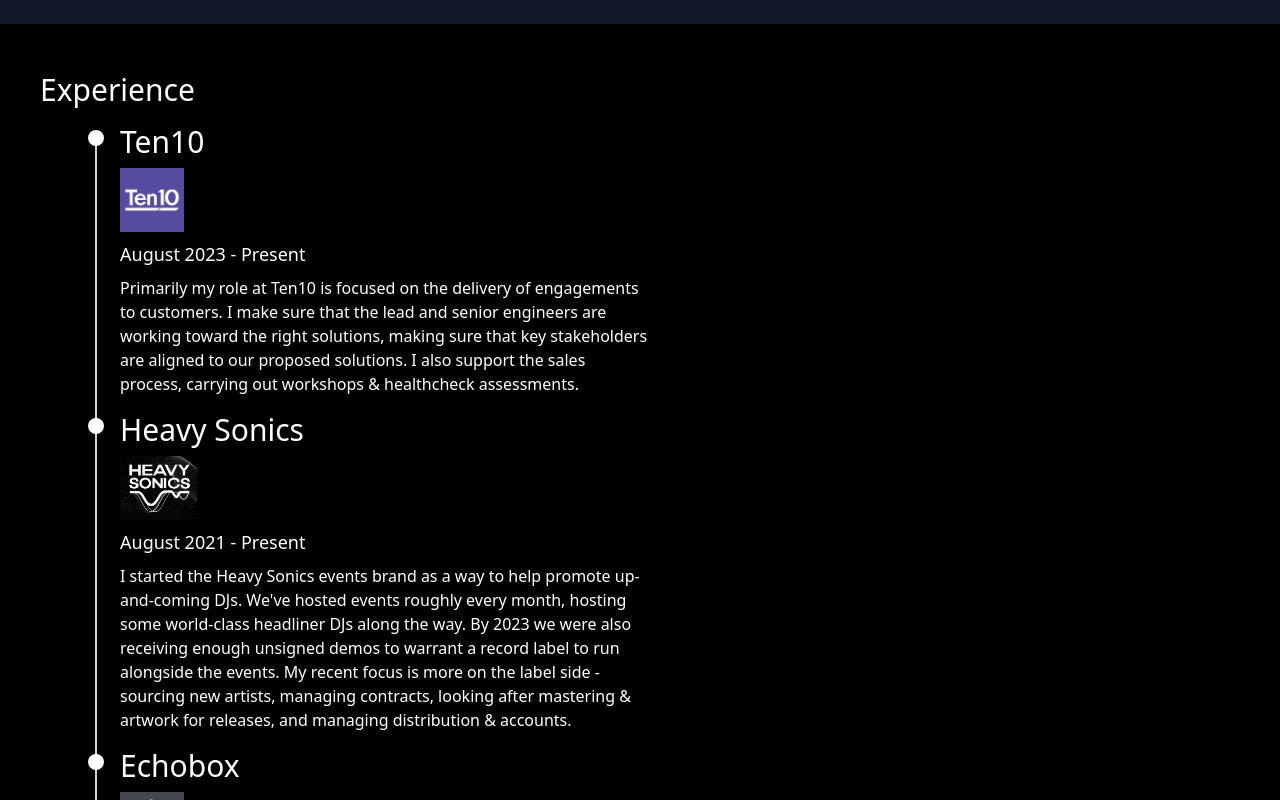
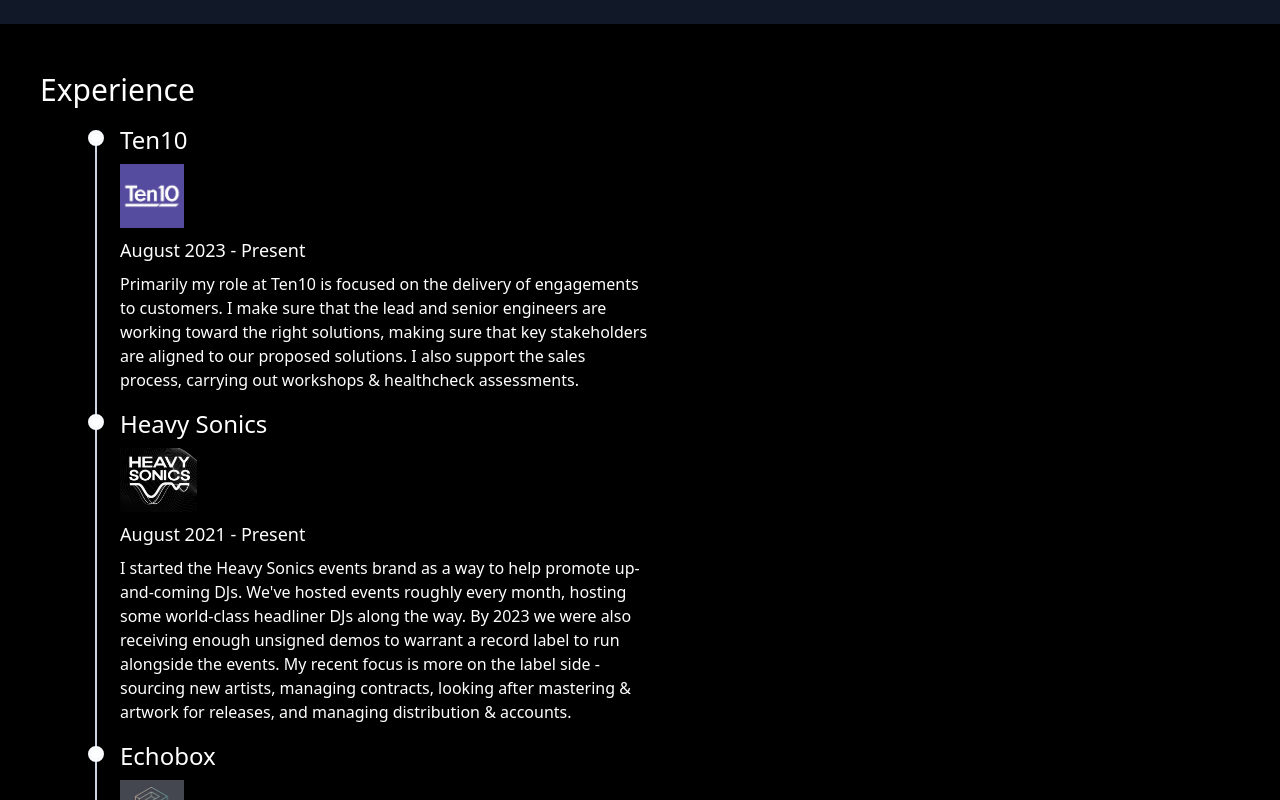
Before and after one commit to maxhayward/maxhayward.github.io, a Vue app: page / in a window 1280 px wide. Shown: the part 1580-2380 px from the top of the page. Built offline with nearby package versions, Linux system fonts and the light colour scheme.

Commit message:
fade-in for experience

```diff
--- a/src/assets/main.css
+++ b/src/assets/main.css
@@ -9,3 +9,9 @@
   padding: 0;
   /* overflow: hidden; */
 }
+
+.fade-in {
+  opacity: 0;
+  transition: 0.3s all ease-out;
+  transform: scale(0.8);
+}
--- a/src/components/ExperienceItem.vue
+++ b/src/components/ExperienceItem.vue
@@ -12,7 +12,7 @@
         class="flex flex-col sm:flex-row items-start group-last:before:hidden before:absolute before:left-2 sm:before:left-0 before:h-full before:px-px before:bg-slate-300 sm:before:ml-[3.5rem] before:self-start before:-translate-x-1/2 before:translate-y-3 after:absolute after:left-2 sm:after:left-0 after:w-2 after:h-2 after:bg-white after:border-4 after:box-content after:border-slate-50 after:rounded-full sm:after:ml-[3.5rem] after:-translate-x-1/2 after:translate-y-1.5"
       ></div>
       <div class="fade-in rounded-lg">
-        <p class="text-3xl">{{ props.company }}</p>
+        <p class="text-2xl">{{ props.company }}</p>
         <img v-if="props.image" :src="props.image" class="my-2 h-16" />
         <p class="text-lg">{{ props.dates }}</p>
         <p class="mt-2">{{ props.description }}</p>
--- a/src/views/HomeView.vue
+++ b/src/views/HomeView.vue
@@ -126,11 +126,3 @@
     </div>
   </main>
 </template>
-
-<style scoped>
-.fade-in {
-  opacity: 0;
-  transition: 0.3s all ease-out;
-  transform: scale(0.8);
-}
-</style>
```
